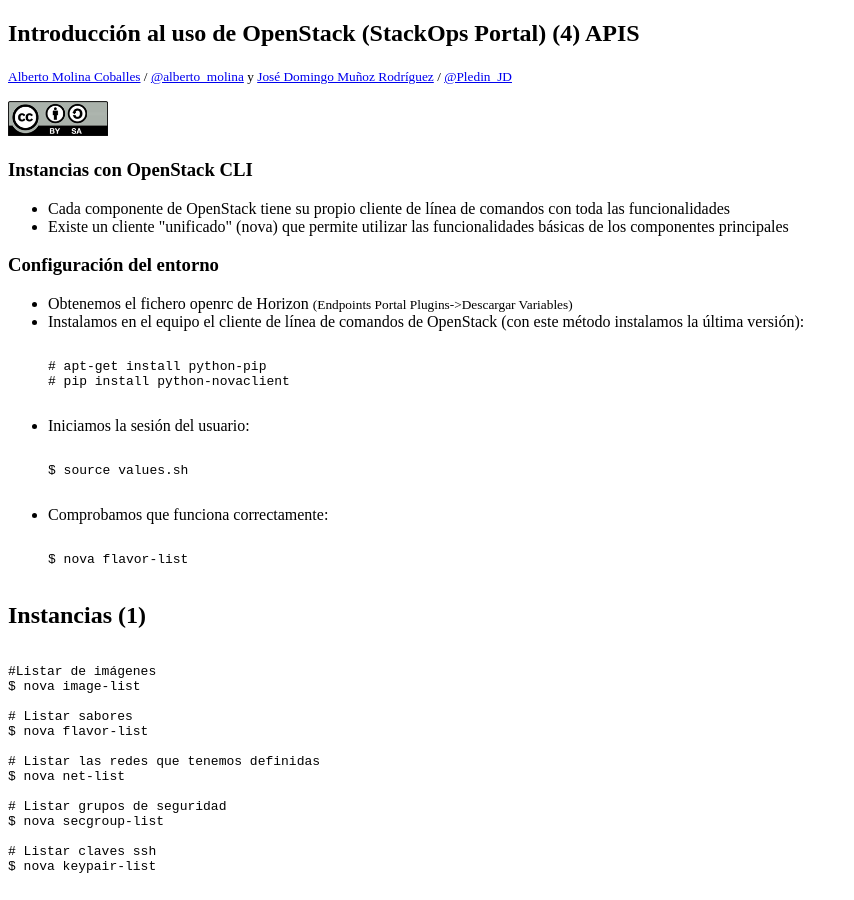
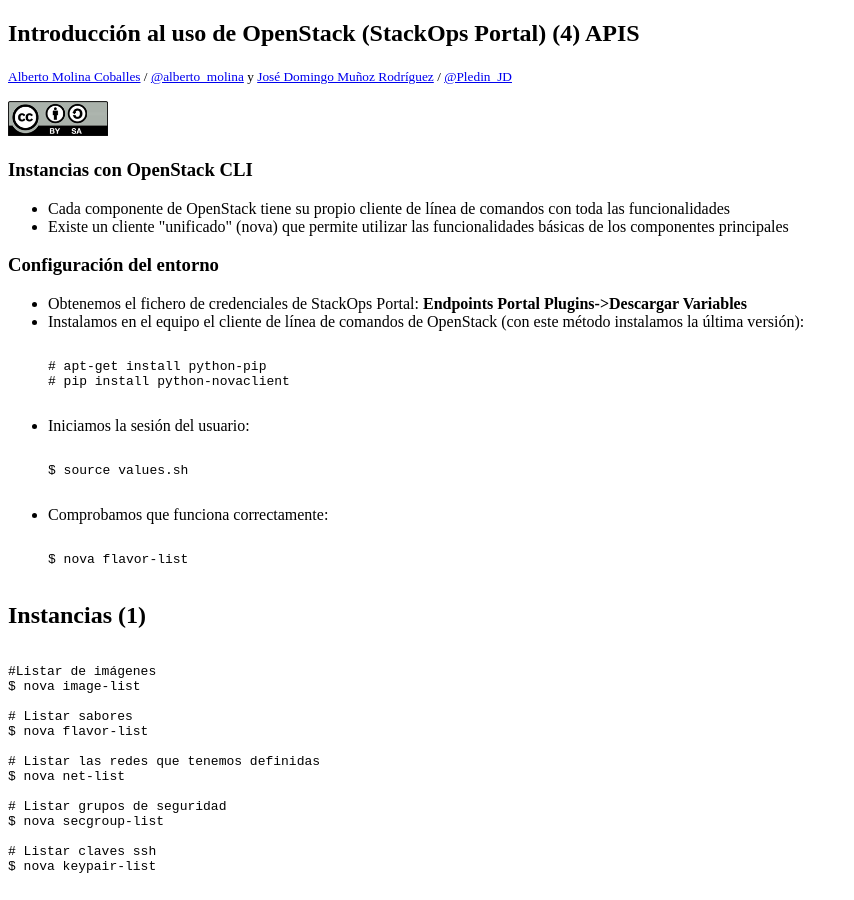
Before and after one commit to iesgn/cloud2, a Jekyll site: the page built from curso/u5/presentacion.html, in a window 1280 px wide and 900 px high. Shown: the whole window, without its empty margins (0-854 px from the left). Built offline with Jekyll 4.4.1, drawn with Linux system fonts in a browser that asks for light colours.

Commit message:
Presentación u5

```diff
--- a/curso/u5/presentacion.html
+++ b/curso/u5/presentacion.html
@@ -31,7 +31,7 @@ tema: sky
   <section>
     <h3>Configuración del entorno</h3>
     <ul>
-      <li>Obtenemos el fichero openrc de Horizon <small>(Endpoints Portal Plugins->Descargar Variables)</small></li>
+      <li>Obtenemos el fichero de credenciales de StackOps Portal: <strong>Endpoints Portal Plugins->Descargar Variables</strong></li>
       <li>Instalamos en el equipo el cliente de línea de comandos de OpenStack
       (con este método instalamos la última versión):
   <pre><code>
```
